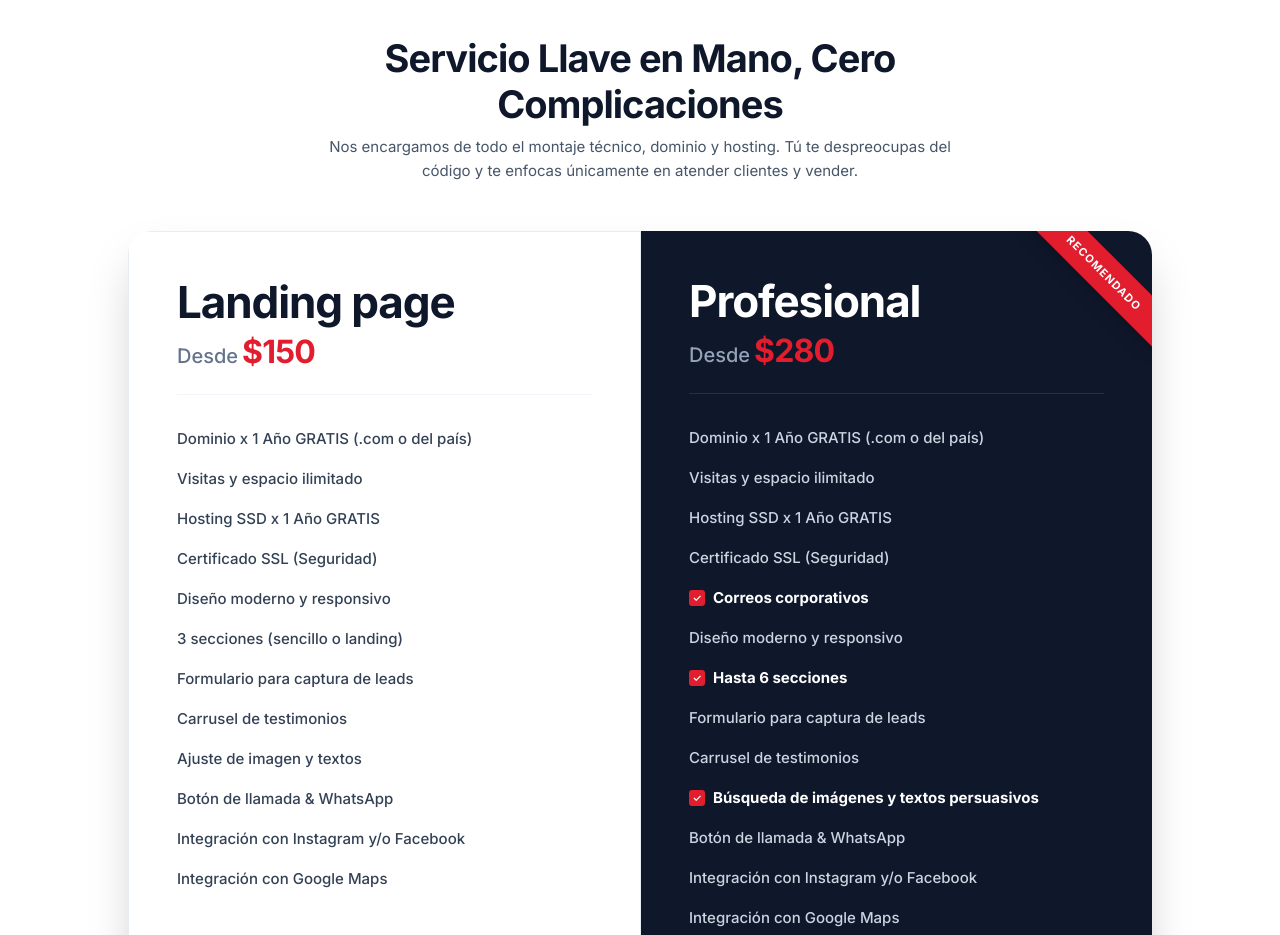
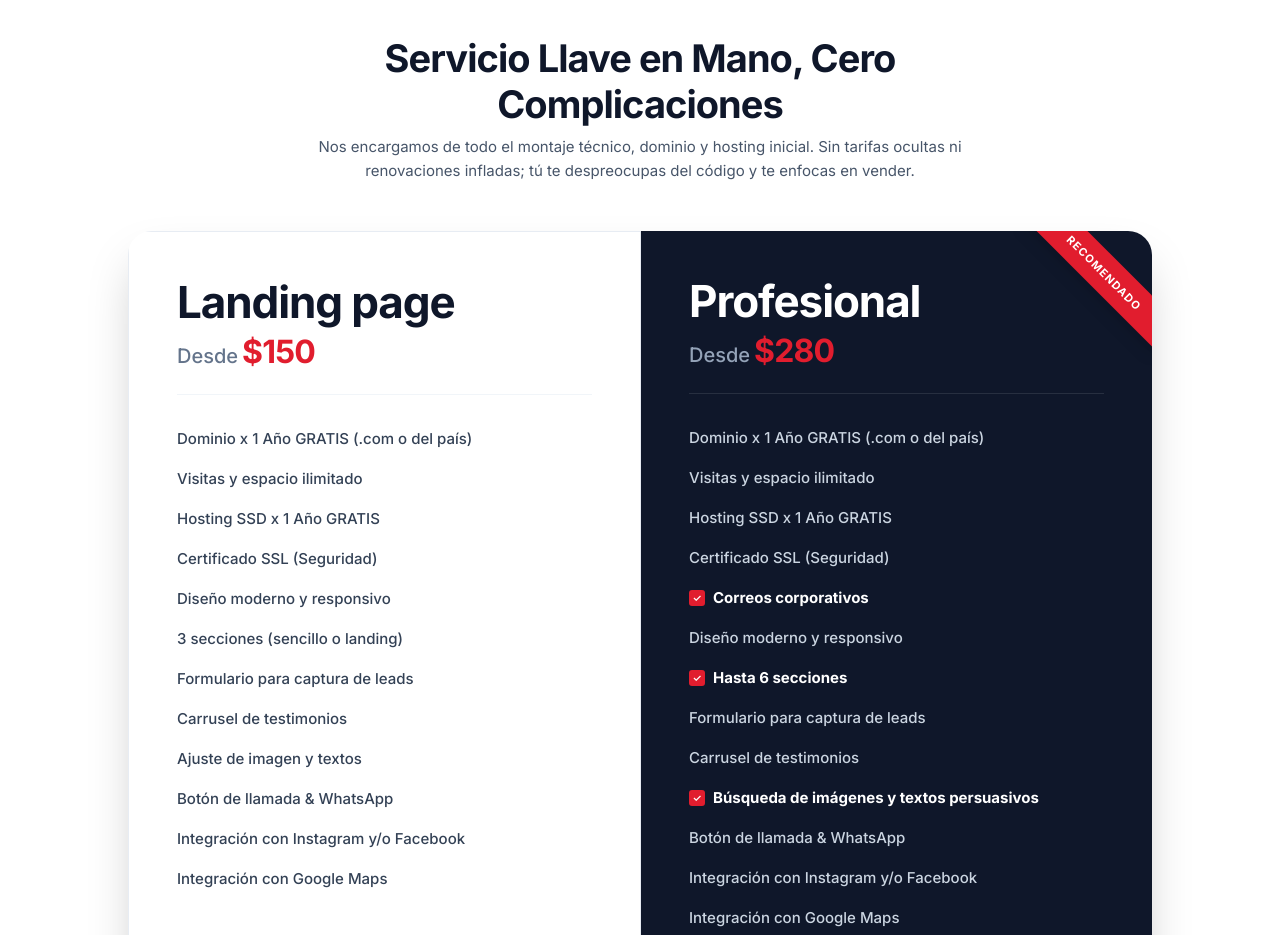
Before and after one commit to santiagoxx93/Digital_Drift_Software, a React (Vite) app: page / in a window 1280 px wide. Shown: the part 3740-4675 px from the top of the page. Built offline with nearby package versions, Linux system fonts and the light colour scheme.

Commit message:
Content: Blend Turnkey and Transparency subtitle for consistency with pricing cards

```diff
--- a/src/App.jsx
+++ b/src/App.jsx
@@ -723,7 +723,7 @@ function App() {
         Servicio Llave en Mano, Cero Complicaciones
       </h2>
 <p className="font-body-md text-body-md text-slate-600 mt-2">
-        Nos encargamos de todo el montaje técnico, dominio y hosting. Tú te despreocupas del código y te enfocas únicamente en atender clientes y vender.
+        Nos encargamos de todo el montaje técnico, dominio y hosting inicial. Sin tarifas ocultas ni renovaciones infladas; tú te despreocupas del código y te enfocas en vender.
       </p>
 </div>
 {/*  Pricing Cards Grid  */}
```
